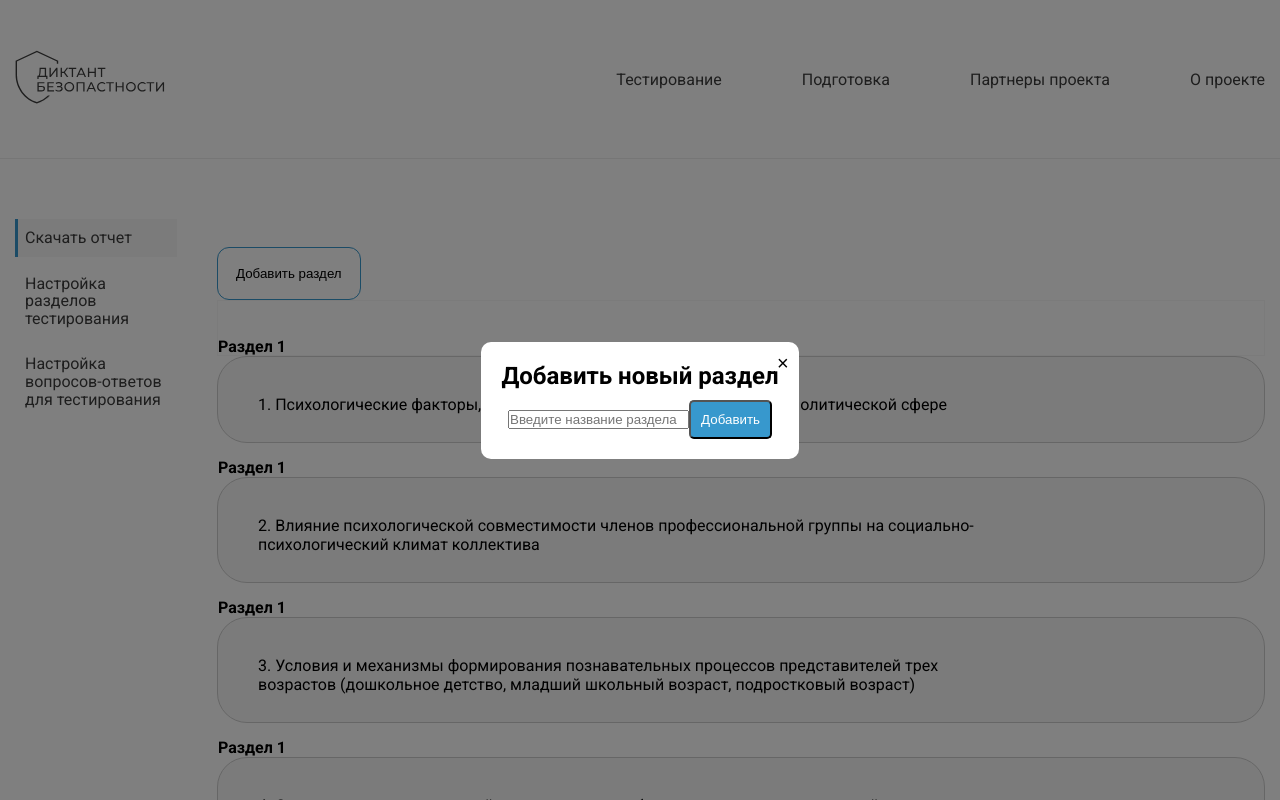
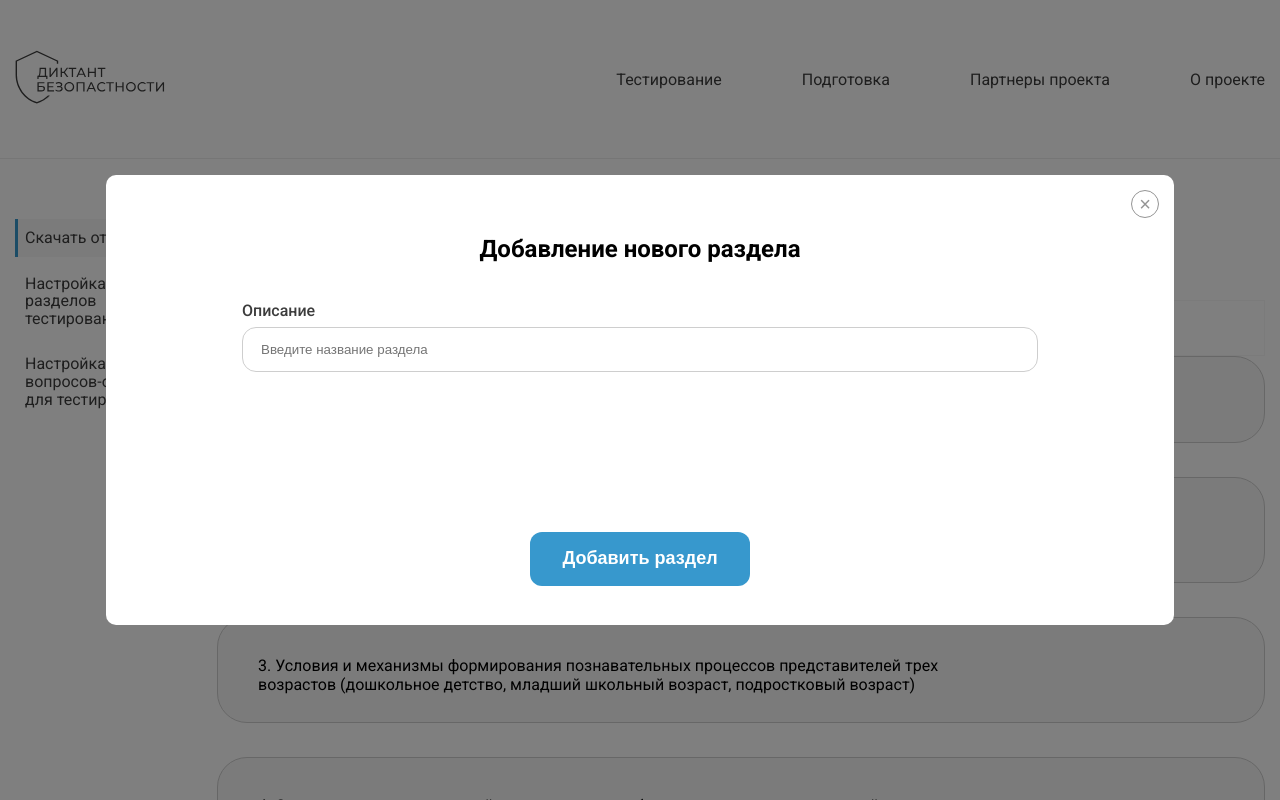
Before and after one commit to mishagukasyan/safety_dictate, a React app: page /adminReport/customise-test-section in a window 1280 px wide. Both pictures are taken after a click on the button "Добавить раздел". Shown: the top 800 px of the page. Built offline with nearby package versions, Linux system fonts and the light colour scheme.

Commit message:
add Customize Section and Styled ModalWindow

```diff
--- a/src/admin/adminFile/AdminCustomizeTest.tsx
+++ b/src/admin/adminFile/AdminCustomizeTest.tsx
@@ -44,14 +44,17 @@ export const AdminCustomizeTestSections = () => {
         <Modal>
           <ModalContent>
             <CloseButton onClick={() => setIsModalOpen(false)}>×</CloseButton>
-            <h2>Добавить новый раздел</h2>
-            <input
-              type="text"
-              placeholder="Введите название раздела"
-              value={newSection}
-              onChange={(e) => setNewSection(e.target.value)}
-            />
-            <AddButton onClick={handleAddSection}>Добавить</AddButton>
+            <h2>Добавление нового раздела</h2>
+            <ModalWindowContent>
+              Описание
+              <StyledInput
+                type="text"
+                placeholder="Введите название раздела"
+                value={newSection}
+                onChange={(e) => setNewSection(e.target.value)}
+              />
+            </ModalWindowContent>
+            <AddButton onClick={handleAddSection}>Добавить раздел</AddButton>
           </ModalContent>
         </Modal>
       )}
@@ -91,14 +94,14 @@ const Sections = styled.div`
       background: #f7f7f7;
       position: relative;
 
-      &::before {
+      /* &::before {
         content: "Раздел " counter(sectionCounter);
         counter-increment: sectionCounter;
         position: absolute;
         top: -20px;
         left: 0;
         font-weight: bold;
-      }
+      } */
 
       p {
         max-width: 734px;
@@ -121,28 +124,64 @@ const Modal = styled.div`
 `;
 
 const ModalContent = styled.div`
+  width: 1068px;
+  height: 450px;
   background: #fff;
-  padding: 20px;
+  padding: 60px 136px;
   border-radius: 10px;
   position: relative;
   text-align: center;
 `;
 
+const StyledInput = styled.input`
+  display: flex;
+  width: 796px;
+  padding: 14px 18px;
+  align-items: flex-start;
+  border-radius: 14px;
+  border: 1px solid #cecece;
+  background: #fff;
+  margin-bottom: 160px;
+  margin-top: 8px;
+`;
+
+const ModalWindowContent = styled.div`
+  display: flex;
+  flex-direction: column;
+  text-align: start;
+  margin-top: 40px;
+  color: #3c3c3c;
+  font-size: 16px;
+  font-weight: 500;
+  line-height: 16px;
+`;
+
 const CloseButton = styled.button`
   position: absolute;
-  top: 10px;
-  right: 10px;
+  top: 15px;
+  right: 15px;
   font-size: 20px;
   cursor: pointer;
   background: none;
-  border: none;
+  border: 1px solid #949494;
+  color: #949494;
+  width: 28px;
+  height: 28px;
+  border-radius: 50%;
 `;
 
 const AddButton = styled.button`
-  margin-top: 10px;
-  padding: 10px;
-  border-radius: 5px;
+  display: inline-flex;
+  padding: 16px 32px;
+  justify-content: center;
+  align-items: center;
+  gap: 10px;
+  border: none;
+  border-radius: 12px;
   background: #3798cd;
   color: #fff;
+  font-size: 18px;
+  font-weight: 600;
+  line-height: 120%;
   cursor: pointer;
 `;
```
